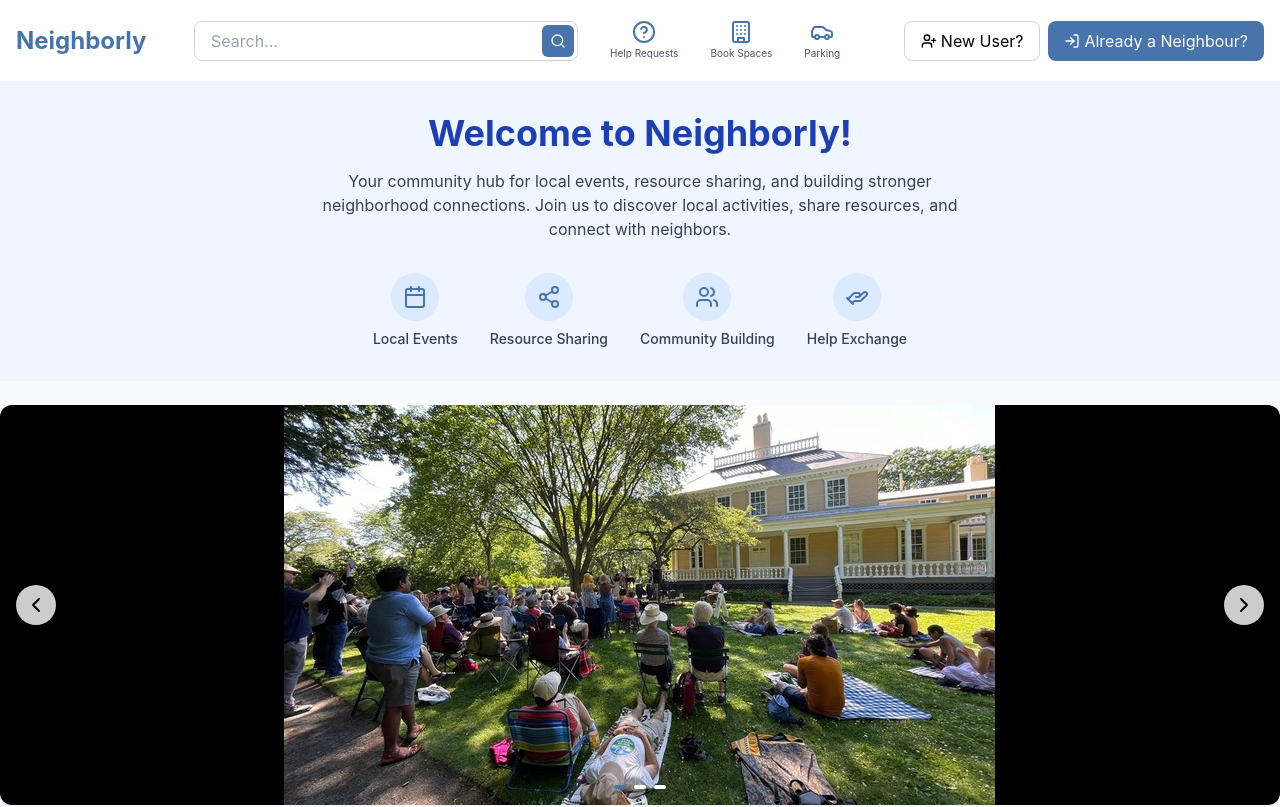
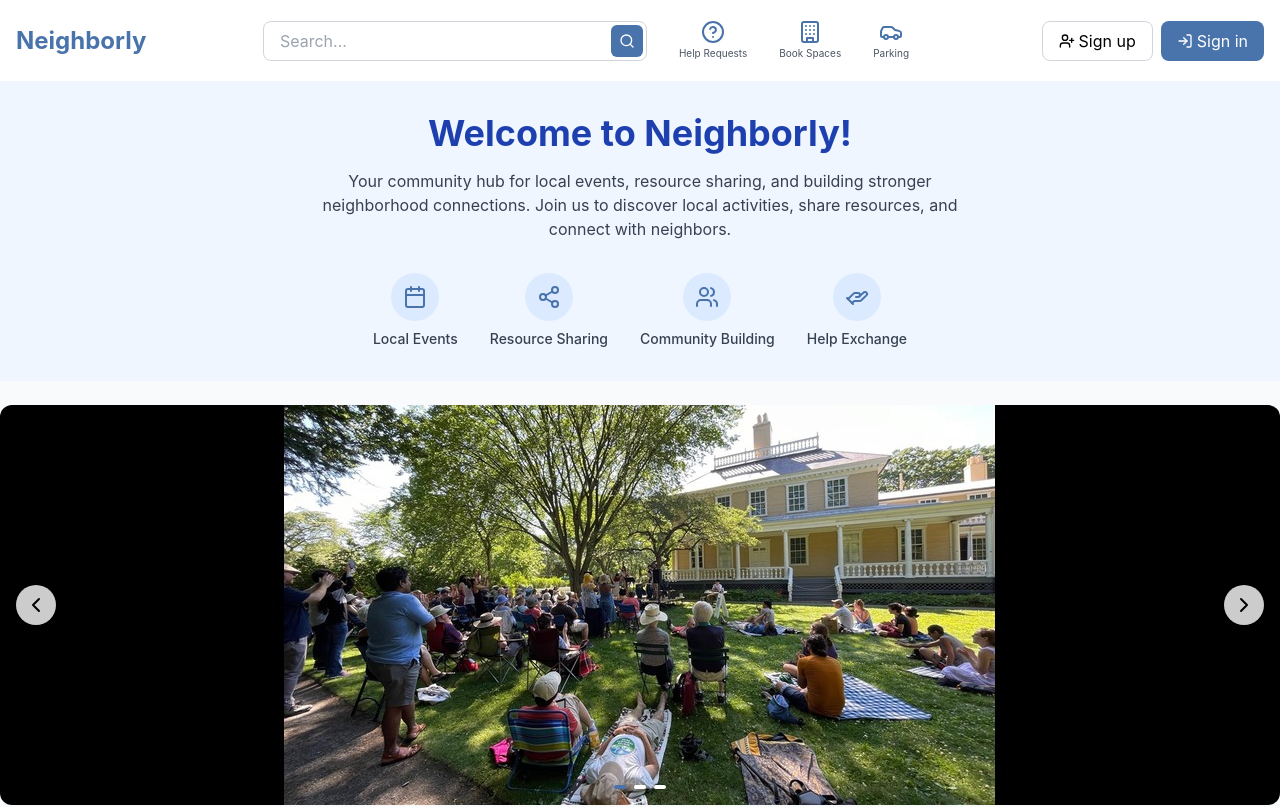
Before and after one commit to vinodhini-kalaichelvan/Neighborly, a React (Create React App) app in the folder Frontend/: page / in a window 1280 px wide. Shown: the top 807 px of the page. Built offline with nearby package versions, Linux system fonts and the light colour scheme.

Commit message:
changed the component

```diff
--- a/Frontend/src/App.js
+++ b/Frontend/src/App.js
@@ -7,7 +7,7 @@ import Register from "./pages/registration";
 import Login from "./pages/login";
 import AdminDashboard from "./pages/admin";
 import "./index.css";
-import Dashboard from "./pages/dashboard";
+import Homepage from "./pages/Homepage";
 
 function App() {
 ReactDOM.createRoot(document.getElementById("root")).render(
@@ -17,7 +17,7 @@ ReactDOM.createRoot(document.getElementById("root")).render(
         <Route path="/login" element={<Login />} />
         <Route path="/login" element={<Login />} />
         <Route path="/register" element={<Register />} />
-        <Route path="/" element={<Dashboard/>} />
+        <Route path="/" element={<Homepage/>} />
         <Route path="/admin" element={<AdminDashboard />} />
 
 
--- a/Frontend/src/pages/dashboard.js
+++ b/Frontend/src/pages/Homepage.js
@@ -2,7 +2,7 @@ import React, { useState, useEffect } from 'react';
 import { ChevronLeft, ChevronRight, Search, UserPlus, LogIn, Calendar, Share2, Users, HandHelping, HelpCircle, Building, Car } from 'lucide-react';
 import { useNavigate } from 'react-router-dom';
 
-const Dashboard = () => {
+const Homepage = () => {
   const navigate = useNavigate();
   const [currentSlide, setCurrentSlide] = useState(0);
   const carouselImages = [
@@ -105,13 +105,13 @@ const Dashboard = () => {
               className="flex items-center space-x-1 h-10 px-4 rounded-lg border border-gray-300 hover:bg-gray-50 transition-colors"
             >
               <UserPlus className="w-4 h-4" />
-              <span>New User?</span>
+              <span>Sign up</span>
             </button>
             <button onClick={() => navigate('/login')}
               className="flex items-center space-x-1 h-10 px-4 bg-[#4873AB] text-white rounded-lg hover:bg-blue-600 transition-colors"
             >
               <LogIn className="w-4 h-4" />
-              <span>Already a Neighbour?</span>
+              <span>Sign in</span>
             </button>
           </div>
         </div>
@@ -141,11 +141,18 @@ const Dashboard = () => {
 
       <div className="relative max-w-7xl mx-auto mt-6">
         <div className="relative h-[400px] overflow-hidden rounded-xl">
+        <div className="absolute flex transition-transform duration-500 ease-in-out h-full"
+      style={{ width: `${carouselImages.length * 100}%`, transform: `translateX(-${currentSlide * (100 / carouselImages.length)}%)` }}>
+      {carouselImages.map((image, index) => (
+        <div key={index} style={{ width: `${100 / carouselImages.length}%` }} className="h-full flex-shrink-0">
           <img
-            src={carouselImages[currentSlide]}
-            alt={`Slide ${currentSlide + 1}`}
+            src={image}
+            alt={`Slide ${index + 1}`}
             className="w-full h-full object-cover"
           />
+        </div>
+      ))}
+    </div>
 
           <button
             onClick={prevSlide}
@@ -193,4 +200,4 @@ const Dashboard = () => {
   );
 };
 
-export default Dashboard;
+export default Homepage;
```
